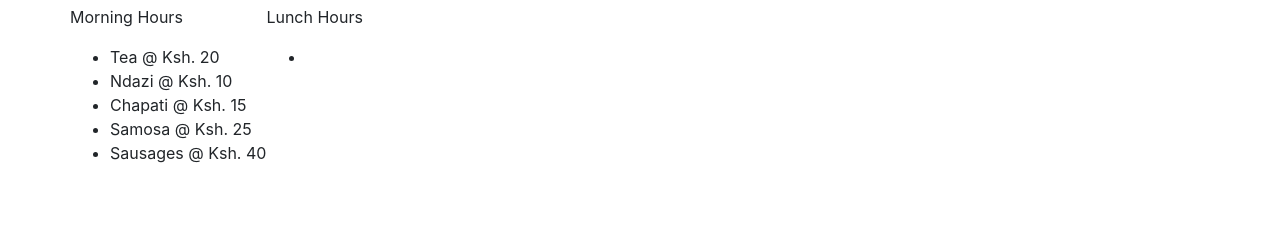
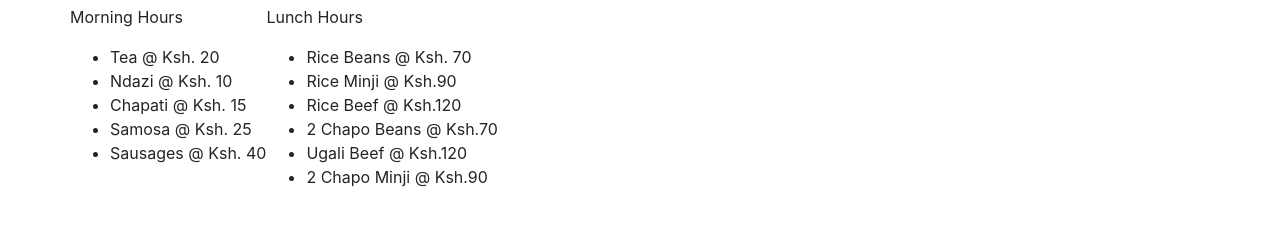
Before and after one commit to hbk93/catering, a plain HTML site: page index.html in a window 1280 px wide. Shown: the part 417-642 px from the top of the page. Drawn offline with Linux system fonts and the light colour scheme.

Commit message:
add lunch hours menu

```diff
--- a/index.html
+++ b/index.html
@@ -30,9 +30,12 @@
         <h2>Menu</h2>
         <p>Lunch Hours</p>
         <ul>
-          <li>
-
-          </li>
+          <li>Rice Beans @ Ksh. 70</li>
+          <li>Rice Minji @ Ksh.90</li>
+          <li>Rice Beef @ Ksh.120</li>
+          <li>2 Chapo Beans @ Ksh.70</li>
+          <li>Ugali Beef @ Ksh.120</li>
+          <li>2 Chapo Minji @ Ksh.90</li>
         </ul>
       </div>
     </div>
```
